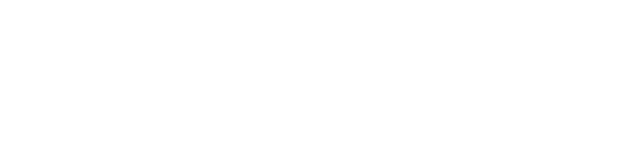
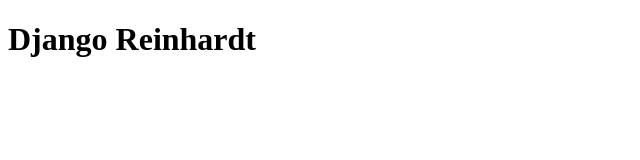
Before and after one commit to mansko10/django-reinhardt-tribute-page, a plain HTML site: page index.html in a window 1280 px wide. Shown: the whole page, without its empty margins (0-640 px from the left). Drawn offline with Linux system fonts and the light colour scheme.

Commit message:
Add main heading

```diff
--- a/index.html
+++ b/index.html
@@ -7,6 +7,6 @@
     <title>Django Reinhardt Tribute Page</title>
 </head>
 <body>
-
+    <h1>Django Reinhardt</h1>
 </body>
 </html>
```
